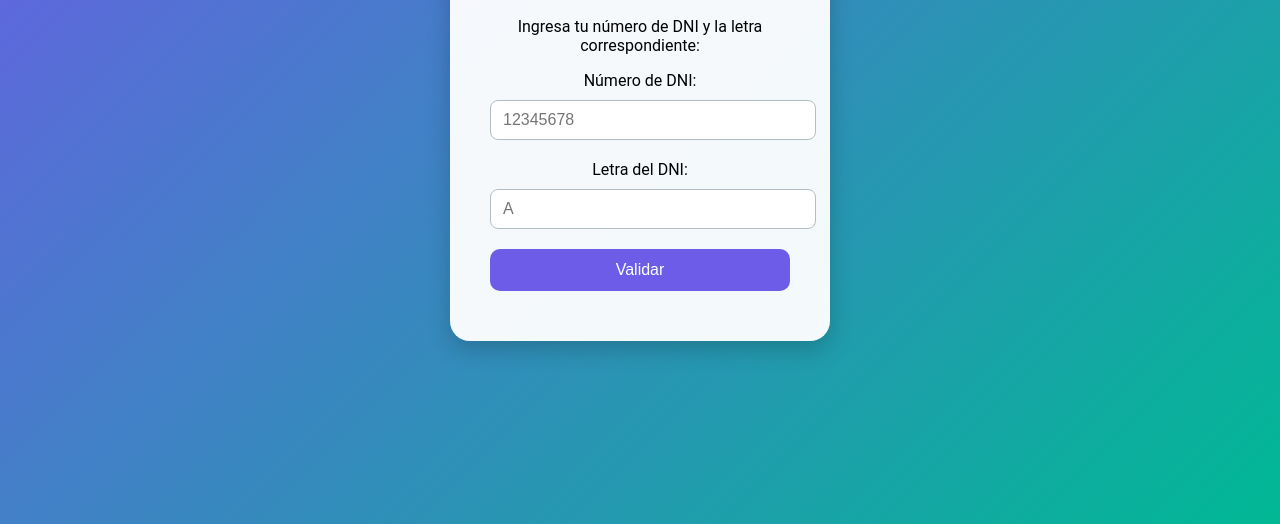
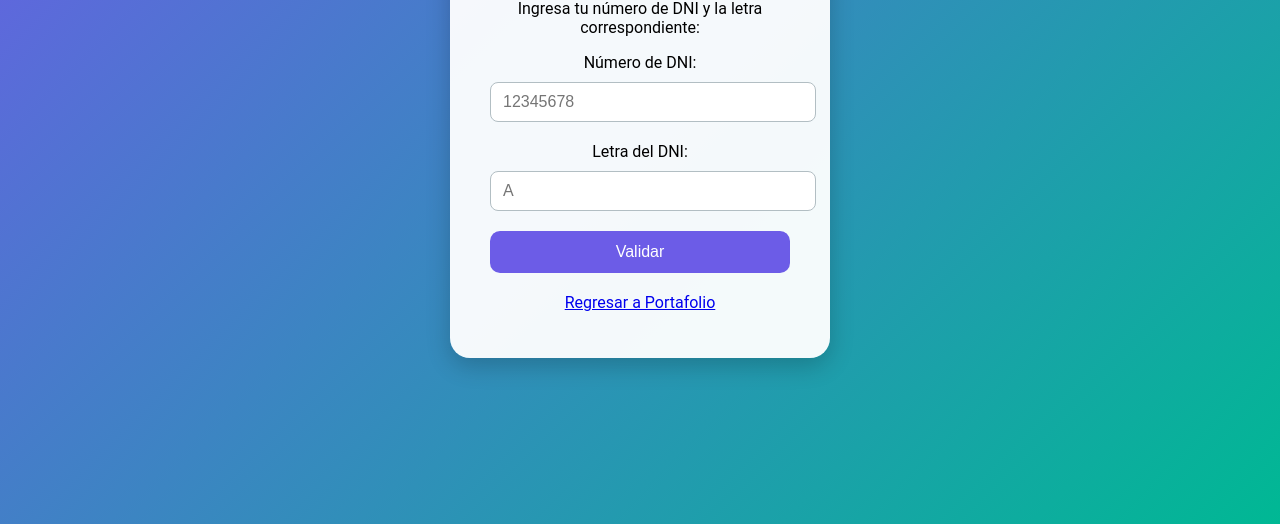
Before and after one commit to Kenainn/PM_ALMA_FLKK, a plain HTML site: page practicas html/dni.html in a window 1280 px wide. Shown: the part 276-800 px from the top of the page. Drawn offline with Linux system fonts and the light colour scheme.

Commit message:
Micro ajustes

```diff
--- a/practicas html/dni.html
+++ b/practicas html/dni.html
@@ -21,6 +21,8 @@
             <button type="submit">Validar</button>
         </form>
         <p id="resultado"></p>
+
+        <p><a href="../index.html">Regresar a Portafolio</a></p>
     </div>
 </body>
 </html>
```
